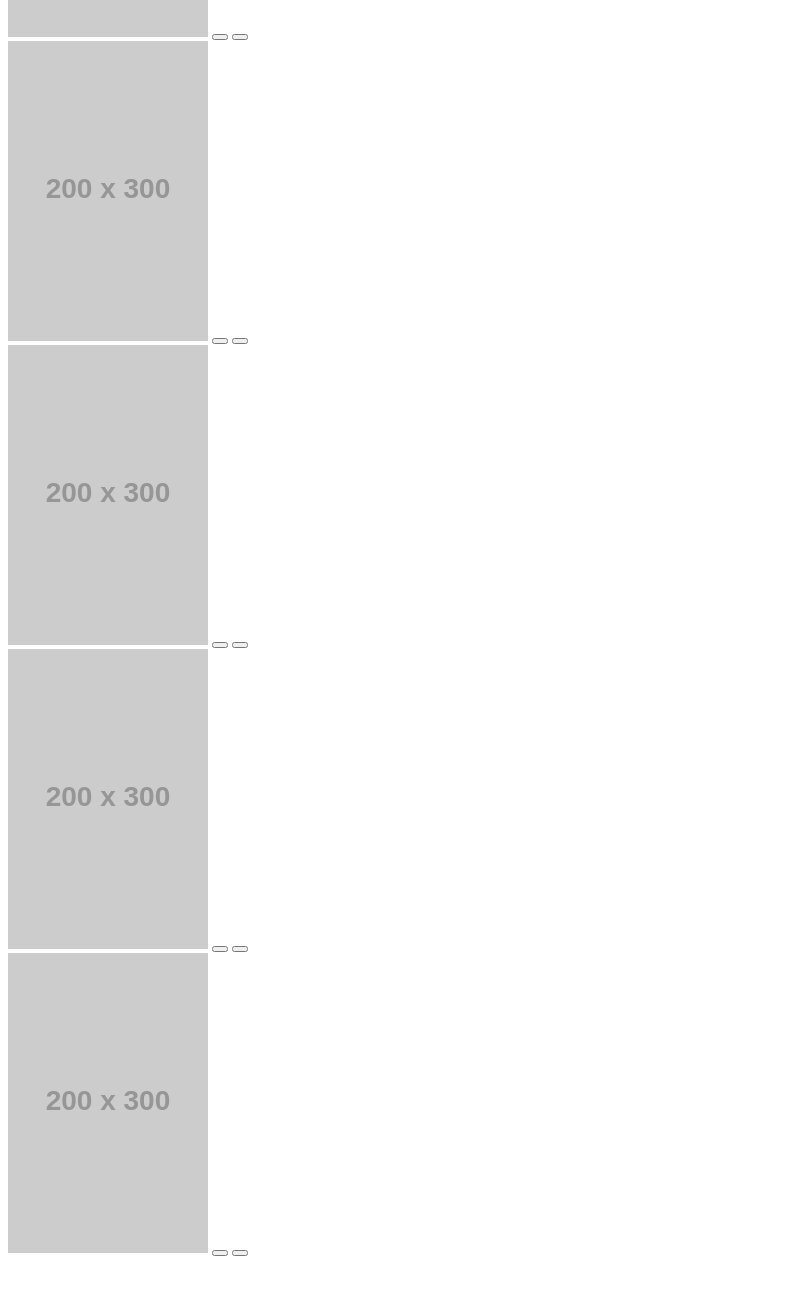
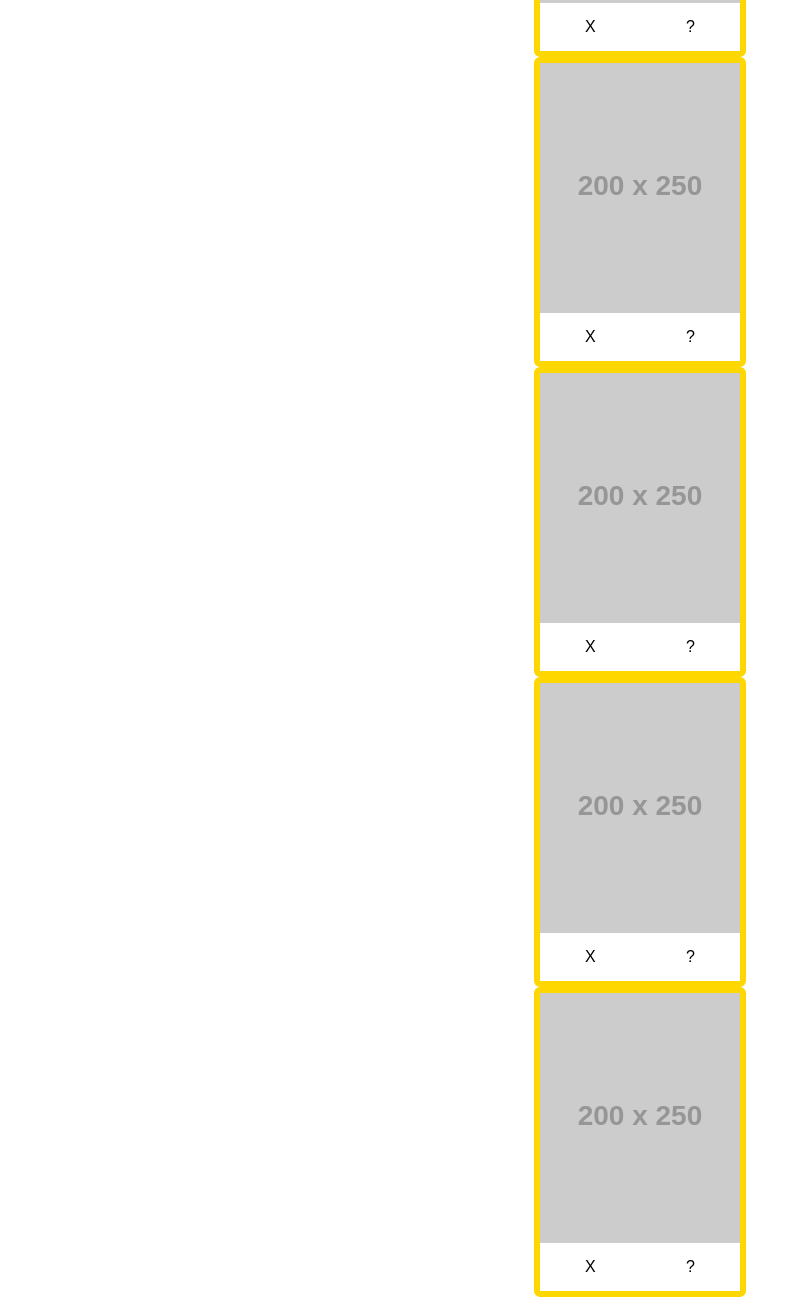
Before and after one commit to gabrielaraujof/starquiz, a website built with Parcel: page src/index.html in a window 1280 px wide. Shown: the part 1183-2480 px from the top of the page, without its empty margins (0-801 px from the left). Before the commit the page ends 2448 px from the top, so only its background shows below. Built offline with nearby package versions, Linux system fonts and the light colour scheme; placeholder pictures from the web are drawn by us.

Commit message:
Added styling on character card

```diff
--- /dev/null
+++ b/src/css/base.css
@@ -0,0 +1,25 @@
+html {
+    box-sizing: border-box;
+    overflow-y: scroll;
+    font-size: 62.5%;
+}
+
+*, *:before, *:after {
+    box-sizing: inherit;
+}
+
+body {
+    font-family: Arial, Helvetica, sans-serif;
+    font-weight: 400;
+    margin: 0;
+}
+
+article,
+aside,
+footer,
+header,
+hgroup,
+nav,
+section {
+  display: block;
+}
--- /dev/null
+++ b/src/css/character.css
@@ -0,0 +1,25 @@
+.character {
+    display: inline-flex;
+    flex-direction: column;
+    border: 6px solid gold;
+    border-radius: 6px;
+}
+
+.character__image {
+    width: 20rem;
+    height: 25rem;
+    object-fit: cover;
+}
+
+.character__controls {
+    display: flex;
+}
+
+.character__controls button {
+    flex-grow: 1;
+    margin: 0;
+    padding: 1.5rem 2rem;
+    border: 0;
+    font-size: 1.6rem;
+    background: none;
+}
--- /dev/null
+++ b/src/css/game.css
@@ -0,0 +1,8 @@
+.game__box {
+    display: flex;
+    flex-direction: column;
+    flex-wrap: wrap;
+    align-items: center;
+    width: 80vw;
+    margin: auto;
+}
--- /dev/null
+++ b/src/css/styles.css
@@ -0,0 +1,3 @@
+@import url('./base.css');
+@import url('./game.css');
+@import url('./character.css');
--- a/src/index.html
+++ b/src/index.html
@@ -3,52 +3,69 @@
 
 <head>
     <meta name="viewport" content="width=device-width, initial-scale=1, shrink-to-fit=no">
-    <link rel="manifest" href="public/manifest.json">
-    <link rel="shortcut icon" href="public/favicon.ico">
+    <link rel="manifest" href="./public/manifest.json">
+    <link rel="shortcut icon" href="./public/favicon.ico">
+    <link rel="stylesheet" href="./css/styles.css">
 </head>
 
 <body>
     <main class="game">
         <section class="game__box">
             <article class="character">
-                <img src="https://fakeimg.pl/200x300/eee/333" alt="">
-                <button></button>
-                <button></button>
+                <img class="character__image" src="https://fakeimg.pl/200x250/eee/333" alt="">
+                <footer class="character__controls">
+                    <button>X</button>
+                    <button>?</button>
+                </footer>
             </article>
             <article class="character">
-                <img src="https://fakeimg.pl/200x300/eee/333" alt="">
-                <button></button>
-                <button></button>
+                <img class="character__image" src="https://fakeimg.pl/200x250/eee/333" alt="">
+                <footer class="character__controls">
+                    <button>X</button>
+                    <button>?</button>
+                </footer>
             </article>
             <article class="character">
-                <img src="https://fakeimg.pl/200x300/eee/333" alt="">
-                <button></button>
-                <button></button>
+                <img class="character__image" src="https://fakeimg.pl/200x250/eee/333" alt="">
+                <footer class="character__controls">
+                    <button>X</button>
+                    <button>?</button>
+                </footer>
             </article>
             <article class="character">
-                <img src="https://fakeimg.pl/200x300/eee/333" alt="">
-                <button></button>
-                <button></button>
+                <img class="character__image" src="https://fakeimg.pl/200x250/eee/333" alt="">
+                <footer class="character__controls">
+                    <button>X</button>
+                    <button>?</button>
+                </footer>
             </article>
             <article class="character">
-                <img src="https://fakeimg.pl/200x300/eee/333" alt="">
-                <button></button>
-                <button></button>
+                <img class="character__image" src="https://fakeimg.pl/200x250/eee/333" alt="">
+                <footer class="character__controls">
+                    <button>X</button>
+                    <button>?</button>
+                </footer>
             </article>
             <article class="character">
-                <img src="https://fakeimg.pl/200x300/eee/333" alt="">
-                <button></button>
-                <button></button>
+                <img class="character__image" src="https://fakeimg.pl/200x250/eee/333" alt="">
+                <footer class="character__controls">
+                    <button>X</button>
+                    <button>?</button>
+                </footer>
             </article>
             <article class="character">
-                <img src="https://fakeimg.pl/200x300/eee/333" alt="">
-                <button></button>
-                <button></button>
+                <img class="character__image" src="https://fakeimg.pl/200x250/eee/333" alt="">
+                <footer class="character__controls">
+                    <button>X</button>
+                    <button>?</button>
+                </footer>
             </article>
             <article class="character">
-                <img src="https://fakeimg.pl/200x300/eee/333" alt="">
-                <button></button>
-                <button></button>
+                <img class="character__image" src="https://fakeimg.pl/200x250/eee/333" alt="">
+                <footer class="character__controls">
+                    <button>X</button>
+                    <button>?</button>
+                </footer>
             </article>
         </section>
 
```
